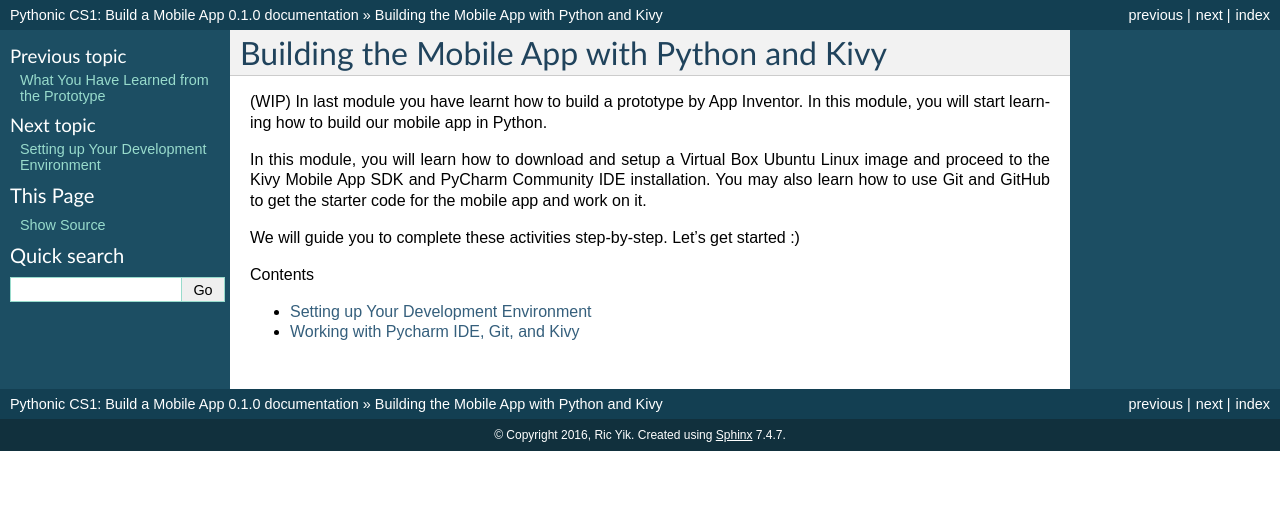
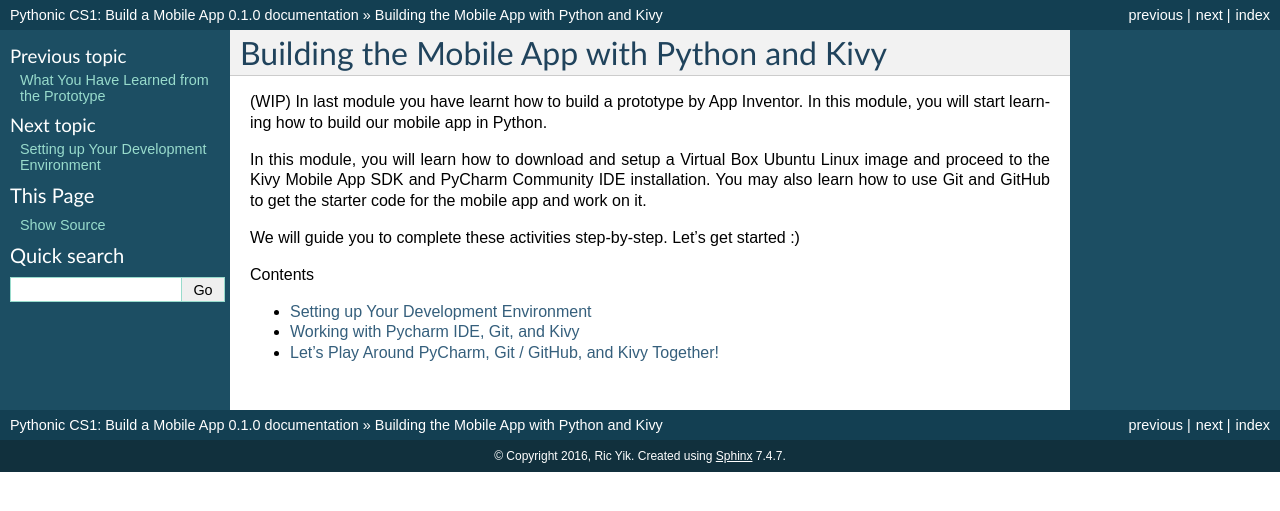
Before and after one commit to Aashritha27/mobileapp.course, a Sphinx documentation site: the page built from docs/building-mobile-app-with-python-and-kivy.rst, in a window 1280 px wide. Shown: the top 511 px of the page. Built offline with Sphinx 7.4.7, drawn with Linux system fonts in a browser that asks for light colours.

Commit message:
New page

```diff
--- a/docs/building-mobile-app-with-python-and-kivy.rst
+++ b/docs/building-mobile-app-with-python-and-kivy.rst
@@ -13,3 +13,4 @@ We will guide you to complete these activities step-by-step. Let's get started :
 
    setting-up-your-development-environment
    working-with-pycharm-ide
+   lets-play-around-pycharm-git-github-and-kivy-together
```
